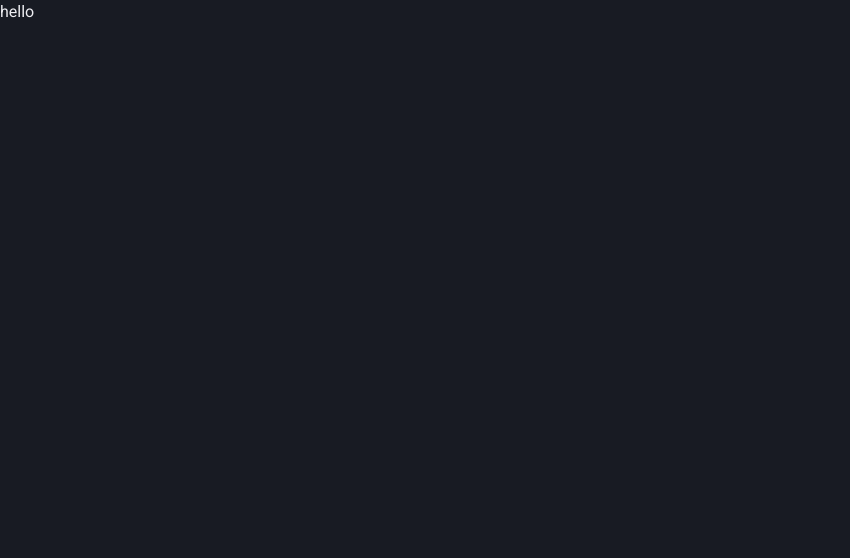
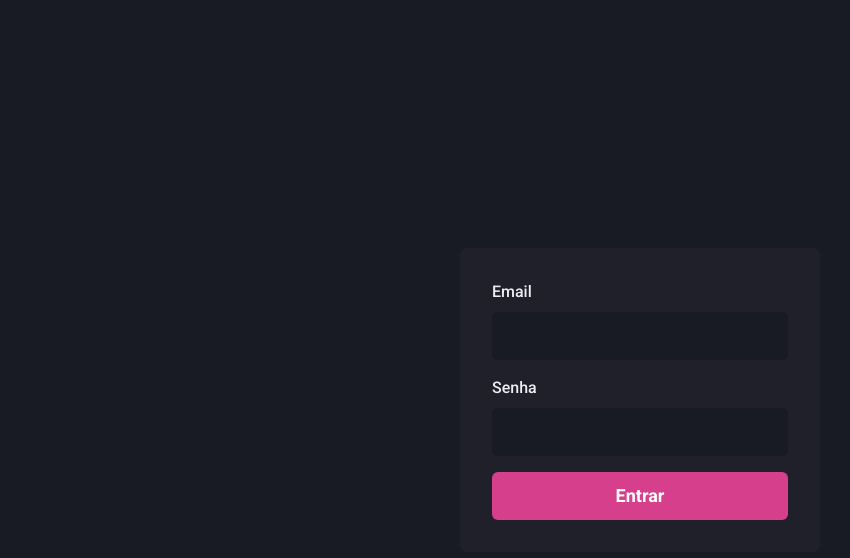
Before and after one commit to Bluniz/dashgo, a Next.js app: page / in a window 1280 px wide. Shown: the top 558 px of the page, without its empty margins (0-850 px from the left). Built offline with nearby package versions, Linux system fonts and the light colour scheme.

Commit message:
Add Sign In Page

```diff
--- a/src/pages/index.tsx
+++ b/src/pages/index.tsx
@@ -1,3 +1,64 @@
+import {
+  Flex,
+  Input,
+  Button,
+  Stack,
+  FormLabel,
+  FormControl,
+} from "@chakra-ui/react";
+
+// Flex -> Div com display flex
+
 export default function Home() {
-  return <h1>hello</h1>;
+  return (
+    <Flex w="100vw" h="100vh" align="center" justify="center">
+      <Flex
+        as="form"
+        width="100%"
+        maxWidth={360}
+        bg="gray.800"
+        padding="8" // 2 rem
+        borderRadius={8} // 8px
+        flexDirection="column"
+      >
+        <Stack spacing={4}>
+          <FormControl>
+            <FormLabel htmlFor="email">Email</FormLabel>
+            <Input
+              id="email"
+              name="email"
+              type="email"
+              focusBorderColor="pink.500"
+              bgColor="gray.900"
+              variant="filled"
+              _hover={{
+                bgColor: "gray.900",
+              }}
+              size="lg"
+            />
+          </FormControl>
+          <FormControl>
+            <FormLabel htmlFor="password">Senha</FormLabel>
+
+            <Input
+              name="password"
+              id="password"
+              type="password"
+              focusBorderColor="pink.500"
+              bgColor="gray.900"
+              variant="filled"
+              _hover={{
+                bgColor: "gray.900",
+              }}
+              size="lg"
+            />
+          </FormControl>
+
+          <Button type="submit" marginTop="6" colorScheme="pink" size="lg">
+            Entrar
+          </Button>
+        </Stack>
+      </Flex>
+    </Flex>
+  );
 }
```
